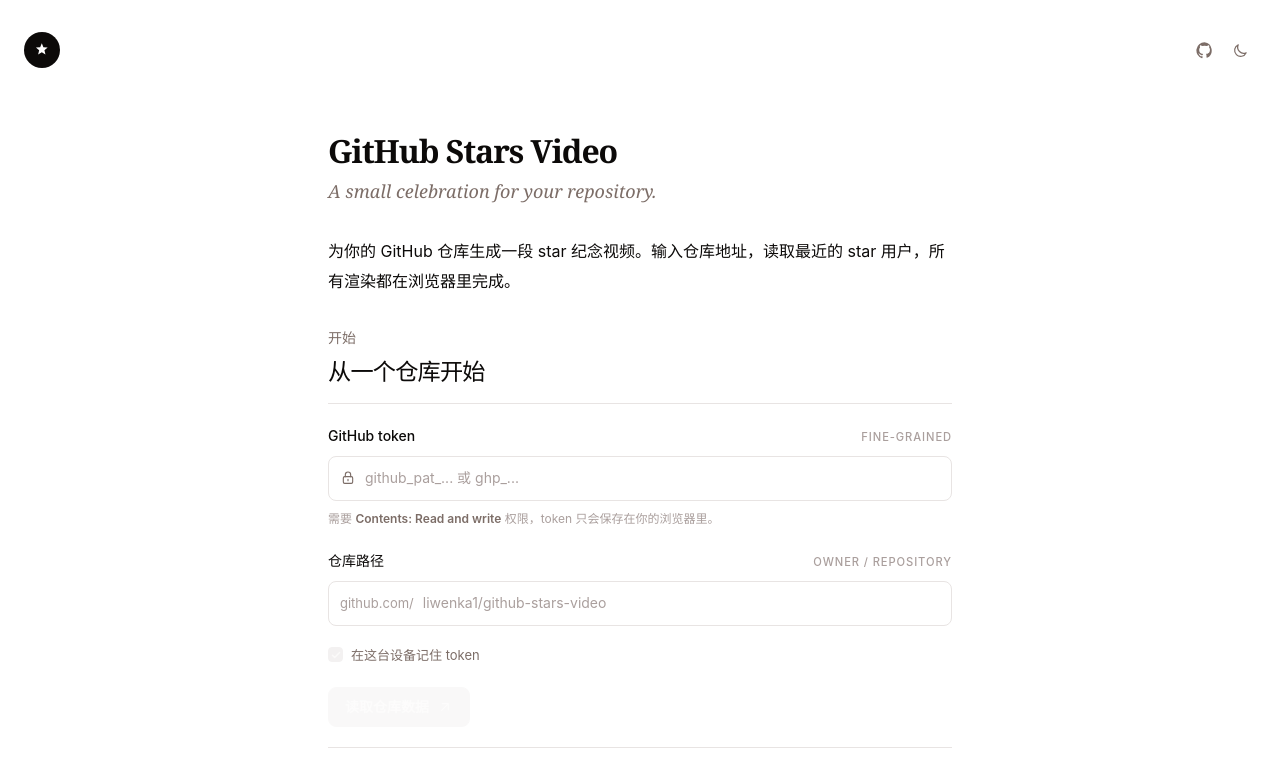
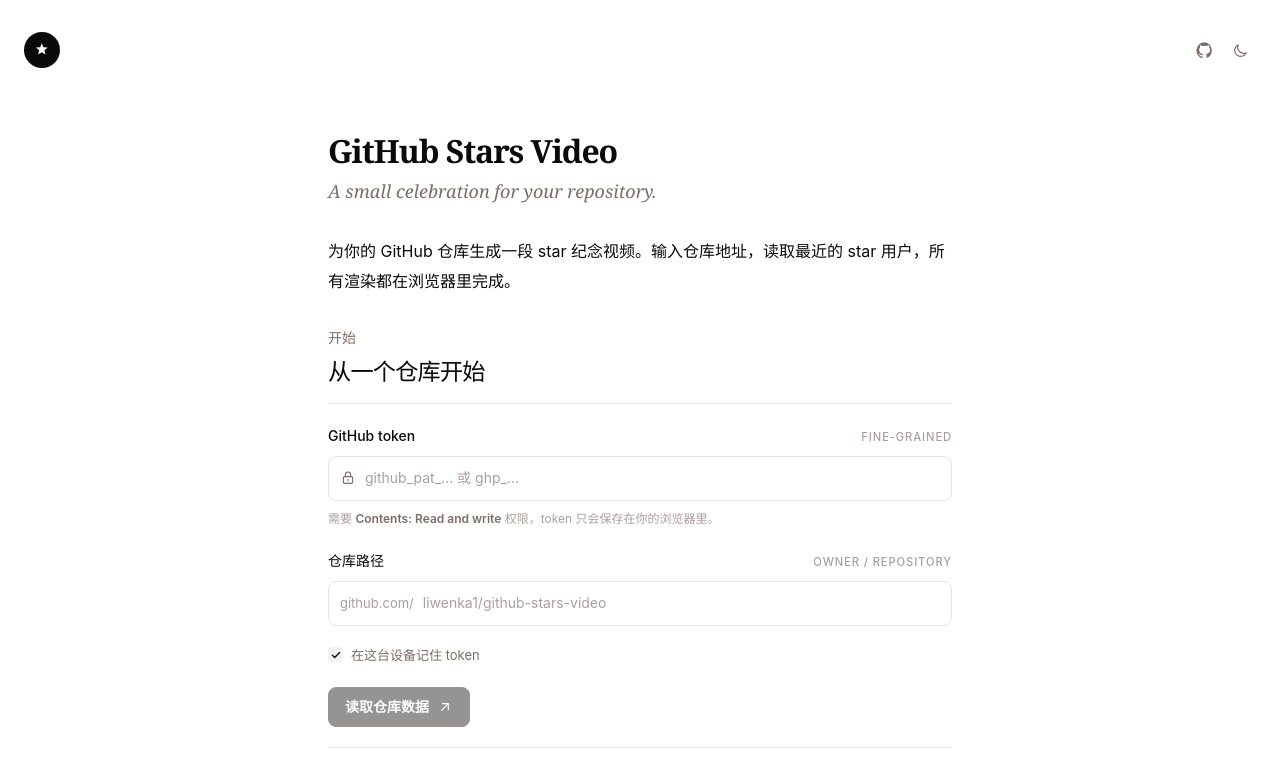
Before and after one commit to liwenka1/github-stars-video, a Next.js app: page / in a window 1280 px wide. Shown: the top 777 px of the page. Built offline with nearby package versions, Linux system fonts and the light colour scheme.

Commit message:
fix: 修复暗色模式控件对比度
主按钮改用 primary 配色，复选框和下拉选中状态改用 accent-foreground，避免深色背景上出现深色文字和图标。

```diff
--- a/src/app/globals.css
+++ b/src/app/globals.css
@@ -20,7 +20,7 @@
   --popover-foreground: oklch(0.147 0.004 49.3);
   --accent: oklch(0.96 0.002 17.2);
   --accent-foreground: oklch(0.214 0.009 43.1);
-  --accent-contrast: var(--primary-foreground);
+  --accent-contrast: var(--accent-foreground);
   --destructive: oklch(0.577 0.245 27.325);
   --danger: var(--destructive);
   --input: oklch(0.922 0.005 34.3);
@@ -47,7 +47,7 @@
   --popover-foreground: oklch(0.986 0.002 67.8);
   --accent: oklch(0.268 0.011 36.5);
   --accent-foreground: oklch(0.986 0.002 67.8);
-  --accent-contrast: var(--primary-foreground);
+  --accent-contrast: var(--accent-foreground);
   --destructive: oklch(0.704 0.191 22.216);
   --danger: var(--destructive);
   --input: oklch(1 0 0 / 15%);
@@ -435,9 +435,9 @@ a {
 .primary-button {
   display: inline-flex;
   padding: 0 16px;
-  border: 1px solid var(--accent);
-  background: var(--accent);
-  color: var(--accent-contrast);
+  border: 1px solid var(--primary);
+  background: var(--primary);
+  color: var(--primary-foreground);
 }
 
 .primary-button:hover:not(:disabled) {
@@ -641,7 +641,7 @@ a {
 
 .ui-select-indicator {
   display: inline-flex;
-  color: var(--accent);
+  color: var(--accent-foreground);
 }
 
 @keyframes select-in {
@@ -797,7 +797,7 @@ a {
 .progress-bar {
   height: 100%;
   border-radius: inherit;
-  background: var(--accent);
+  background: var(--primary);
   transition: width 180ms ease;
 }
 
```
